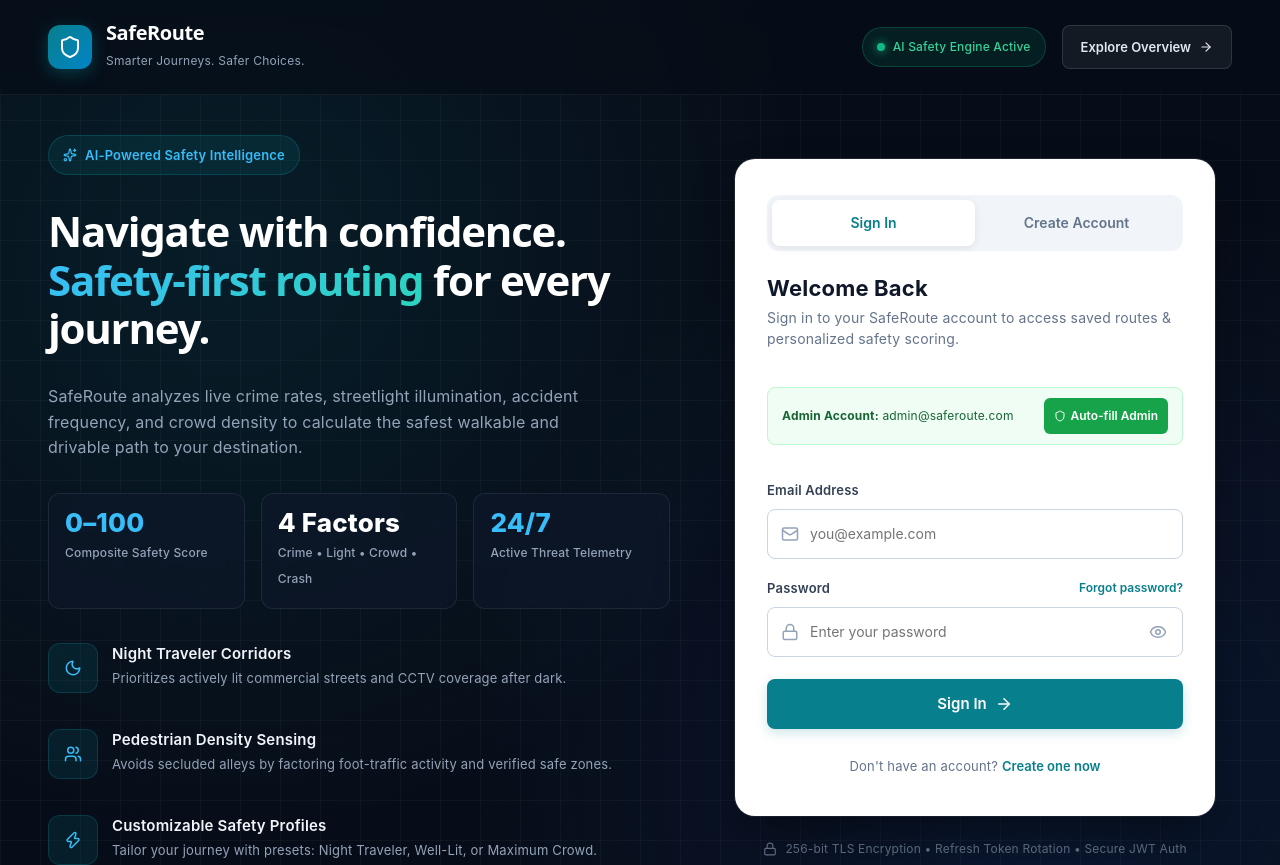
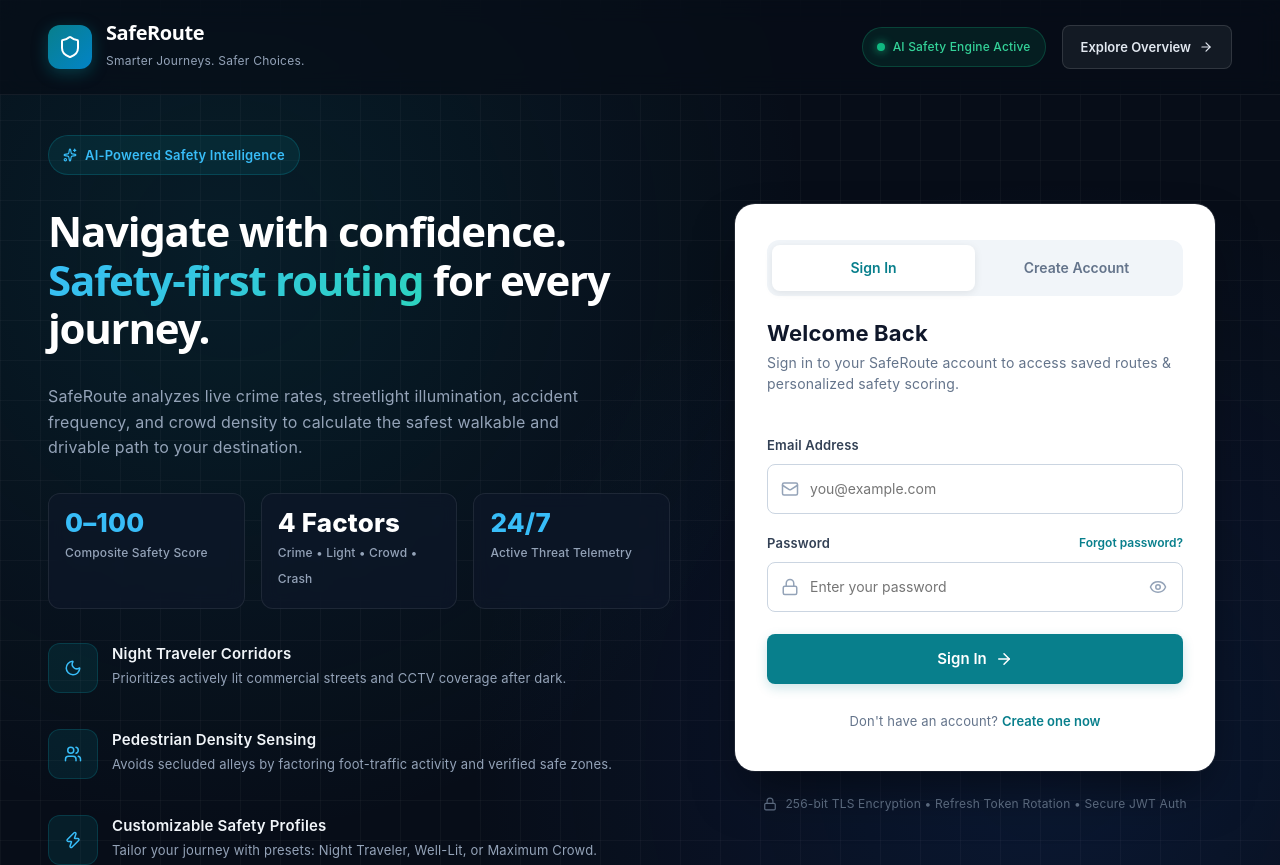
Before and after one commit to shrawaniGawade/SafeRoute, a React (Vite) app in the folder frontend/: page / in a window 1280 px wide. Shown: the top 865 px of the page. Built offline with nearby package versions, Linux system fonts and the light colour scheme; no server answers.

Commit message:
remove auto fill details

```diff
--- a/frontend/src/components/auth/LoginForm.tsx
+++ b/frontend/src/components/auth/LoginForm.tsx
@@ -1,6 +1,6 @@
 import React, { useState } from 'react';
 import { useAuth } from '../../context/AuthContext';
-import { Eye, EyeOff, Lock, Mail, ArrowRight, AlertCircle, Loader2, Shield } from 'lucide-react';
+import { Eye, EyeOff, Lock, Mail, ArrowRight, AlertCircle, Loader2 } from 'lucide-react';
 
 export const LoginForm: React.FC = () => {
   const { login, setAuthModalView } = useAuth();
@@ -9,12 +9,6 @@ export const LoginForm: React.FC = () => {
   const [showPassword, setShowPassword] = useState(false);
   const [loading, setLoading] = useState(false);
   const [error, setError] = useState('');
-
-  const fillAdminCredentials = () => {
-    setEmail('admin@saferoute.com');
-    setPassword('Admin@12345');
-    setError('');
-  };
 
   const handleSubmit = async (e: React.FormEvent) => {
     e.preventDefault();
@@ -49,44 +43,6 @@ export const LoginForm: React.FC = () => {
       <div className="auth-header">
         <h3>Welcome Back</h3>
         <p>Sign in to your SafeRoute account to access saved routes & personalized safety scoring.</p>
-      </div>
-
-      <div
-        style={{
-          background: '#f0fdf4',
-          border: '1px solid #bbf7d0',
-          borderRadius: '8px',
-          padding: '10px 14px',
-          marginBottom: '16px',
-          display: 'flex',
-          alignItems: 'center',
-          justifyContent: 'space-between',
-          gap: '10px',
-        }}
-      >
-        <div style={{ fontSize: '12px', color: '#166534' }}>
-          <strong>Admin Account:</strong> admin@saferoute.com
-        </div>
-        <button
-          type="button"
-          onClick={fillAdminCredentials}
-          style={{
-            background: '#16a34a',
-            color: 'white',
-            border: 'none',
-            borderRadius: '6px',
-            padding: '5px 10px',
-            fontSize: '12px',
-            fontWeight: 600,
-            cursor: 'pointer',
-            display: 'inline-flex',
-            alignItems: 'center',
-            gap: '4px',
-          }}
-        >
-          <Shield size={12} />
-          Auto-fill Admin
-        </button>
       </div>
 
       {error && (
```
Also changed, not shown: 1 other file (tests, documents, lock files or other folders).
